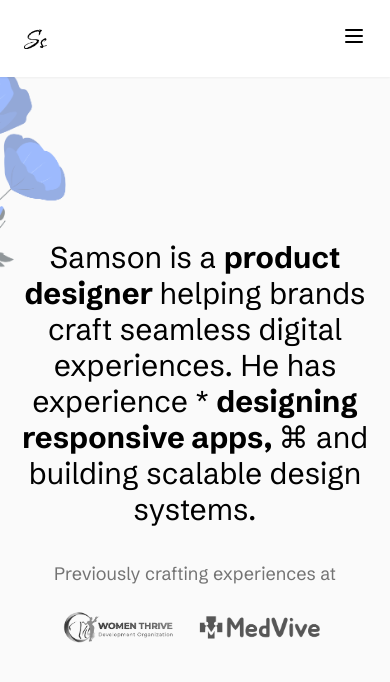
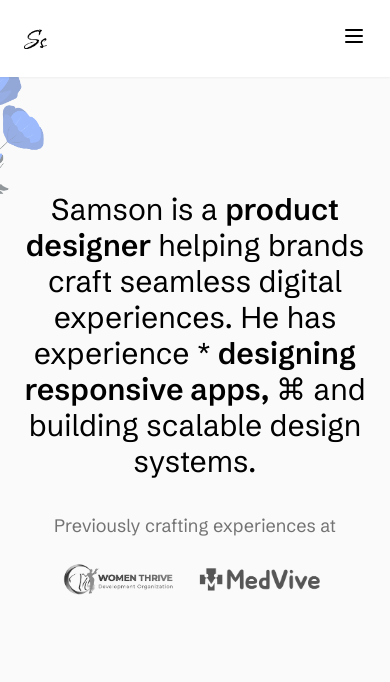
Before and after one commit to samsonsalvation/samsonsalvation.github.io, a React (Vite) app: page / in a window 390 px wide. Shown: the top 682 px of the page. Built offline with nearby package versions, Linux system fonts and the light colour scheme.

Commit message:
Background updates

```diff
--- a/src/components/Hero.jsx
+++ b/src/components/Hero.jsx
@@ -4,14 +4,14 @@ import flower from '../assets/flower1.png';
 
 const HeroSection = () => {
     return (
-        <div className=" px-4 sm:max-w-3xl mx-auto items-center text-center justify-center mt-60 lg:mt-40 tracking-normal space-y-8 lg:space-y-4">
+        <div className=" px-4 sm:max-w-3xl mx-auto items-center text-center justify-center mt-48 lg:mt-40 tracking-normal space-y-8 lg:space-y-4">
         <img src={flower} alt="Flower"
-         className='absolute left-0 top-12 lg:top-1/4 opacity-50 pointer-events-none select-none h-[300px] lg:h-[416.95px] w-auto' />
+         className='absolute left-0 top-12 lg:top-1/4 opacity-50 pointer-events-none select-none h-[200px] lg:h-[416.95px] w-auto' />
             <div>
                 <p className="text-3xl lg:text-4xl">
-                    Samson is a <span className="font-bold font-italic"> product designer </span> helping brands craft
+                    Samson is a <span className="font-semibold font-italic"> product designer </span> helping brands craft
                     seamless digital experiences. He has experience * {" "}
-                    <span className="font-bold">designing responsive apps, </span> ⌘  and building
+                    <span className="font-semibold">designing responsive apps, </span> ⌘  and building
                     scalable design systems.
 
 
```
